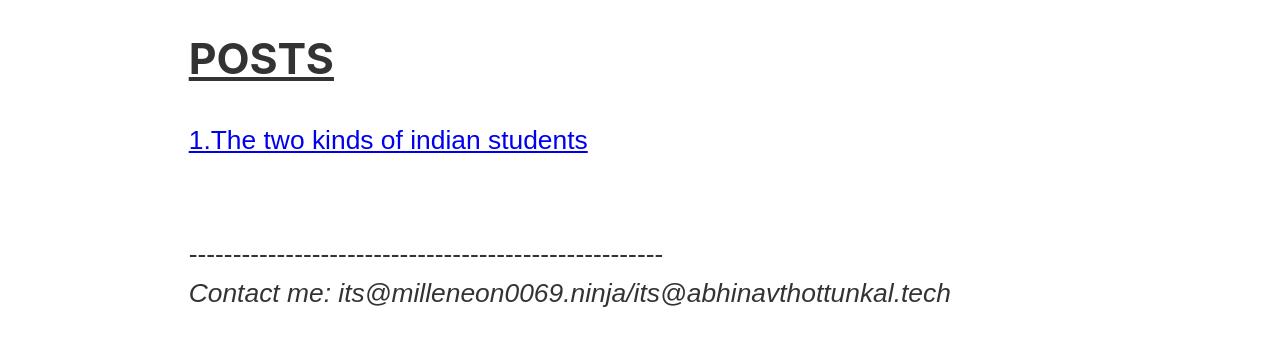
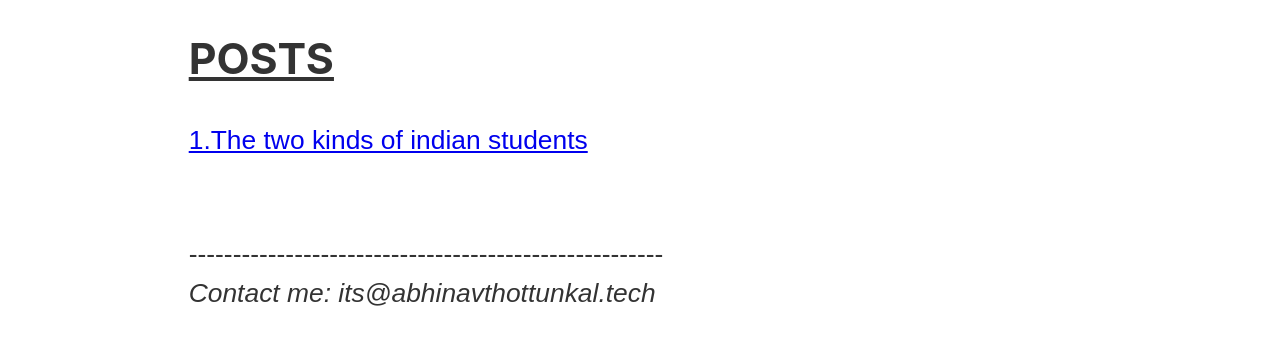
Before and after one commit to kaizen-abhinav/The-BL0G, a Gatsby site: page / in a window 1280 px wide. Shown: the part 145-507 px from the top of the page. Built offline with nearby package versions, Linux system fonts and the light colour scheme; Gatsby itself is replaced by a stand-in of ours.

Commit message:
contacts 2

```diff
--- a/src/pages/index.js
+++ b/src/pages/index.js
@@ -13,7 +13,7 @@ const IndexPage = () => (
     </p>
     <br></br>
     ------------------------------------------------------
-    <p><i>Contact me: its@milleneon0069.ninja/its@abhinavthottunkal.tech</i></p>
+    <p><i>Contact me: its@abhinavthottunkal.tech</i></p>
   </Layout>
 )
 
```
